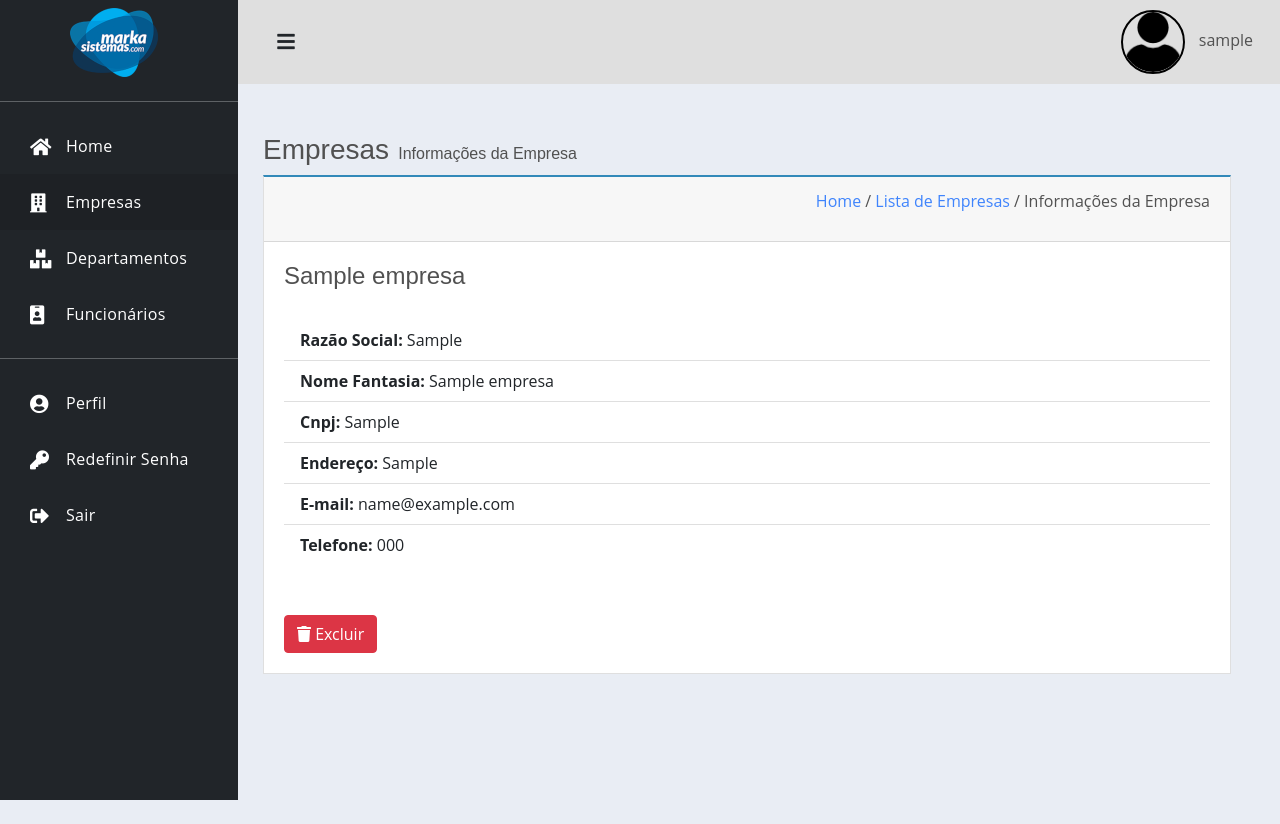
After one commit to fabiomelo1626/gerdoc, a Django app: page /empresas/detalhe-empresa/1/ in a window 1280 px wide. The commit adds this page. Run offline with Django 3.2, Linux system fonts and the light colour scheme; a user stored in the database is signed in; tables that the repository leaves empty hold one stand-in row (values such as "Sample post"); some libraries are stand-ins or nearby versions.

Commit message:
Tel de informações da empresa pronta e view de deletar empresa

```diff
--- /dev/null
+++ b/apps/empresas/templates/empresas/detalhe_empresa.html
@@ -0,0 +1,64 @@
+{% extends 'base.html' %}
+
+{% block title %}Informações da Empresa{% endblock %}
+
+{% block content %}
+<div class="row col-12">
+	<div class="content-header">
+		<hgroup class="content-header-title">
+			<h3>Empresas</h3>
+			<h6>Informações da Empresa</h6>
+		</hgroup>
+		<div class="content-header-pages">
+		</div>
+	</div>
+	<div class='container'>
+		<div class='card'>
+			<div class='card-header header-title'>
+				<p>
+					<a href="{% url 'core:home' %}">Home</a> /
+					<a href="{% url 'empresas:lista_empresas' %}">Lista de Empresas</a> /
+					Informações da Empresa
+				</p>
+			</div>
+			<div class='card-body'>
+				<div>
+					<h4>{{ object.nome_fantasia }}</h4>
+				</div>
+				<ul class="list-group list-group-flush">
+                    <li class="list-group-item">
+                        <strong>Razão Social:</strong>
+                        {{ object.razao_social }}
+                    </li>
+                    <li class="list-group-item">
+                        <strong>Nome Fantasia:</strong>
+                        {{ object.nome_fantasia }}
+                    </li>
+                    <li class="list-group-item">
+                        <strong>Cnpj:</strong>
+                        {{ object.cnpj }}
+                    </li>
+                    <li class="list-group-item">
+                        <strong>Endereço:</strong>
+                        {{ object.endereco }}
+                    </li>
+                    <li class="list-group-item">
+                        <strong>E-mail:</strong>
+                        {{ object.email }}
+                    </li>
+                    <li class="list-group-item">
+                        <strong>Telefone:</strong>
+                        {{ object.telefone }}
+                    </li>
+                </ul>
+                <div class="button-detail col-md-12">
+                    <a href="" type="button" class="btn btn-danger">
+                        <i class="fas fa-trash"></i>
+                        Excluir
+                    </a>
+                </div>
+			</div>
+		</div>
+	</div>
+</div>
+{% endblock %}
--- a/apps/empresas/templates/empresas/lista_empresas.html
+++ b/apps/empresas/templates/empresas/lista_empresas.html
@@ -45,7 +45,7 @@
 								<tbody>
 									<tr scope="row">
 										<td>
-											<a href="">{{ empresa.razao_social }}</a>
+											<a href="{% url 'empresas:detalhe_empresa' empresa.id %}">{{ empresa.razao_social }}</a>
 										</td>
 										<td>{{ empresa.nome_fantasia }}</td>
 										<td>{{ empresa.cnpj }}</td>
--- a/apps/empresas/urls.py
+++ b/apps/empresas/urls.py
@@ -8,4 +8,6 @@ app_name = 'empresas'
 urlpatterns = [
     path('nova-empresa/', login_required(NovaEmpresa.as_view()), name='nova_empresa'),
     path('lista-empresas/', login_required(ListaEmpresas.as_view()), name='lista_empresas'),
+    path('detalhe-empresa/<int:pk>/', login_required(DetalheEmpresa.as_view()), name='detalhe_empresa'),
+    path('deletar-empresa/<int:pk>/', login_required(DeletarEmpresa.as_view()), name='deletar_empresa'),
 ]
--- a/apps/empresas/views.py
+++ b/apps/empresas/views.py
@@ -1,6 +1,11 @@
 from django.shortcuts import render, reverse
-from django.views.generic import CreateView, ListView
 from .models import *
+from django.views.generic import (
+    CreateView,
+    ListView,
+    DetailView,
+    DeleteView,
+)
 
 
 class NovaEmpresa(CreateView):
@@ -11,6 +16,17 @@ class NovaEmpresa(CreateView):
     def get_success_url(self):
         return reverse('empresas:lista_empresas')
 
+
 class ListaEmpresas(ListView):
     model = Empresas
     template_name = 'empresas/lista_empresas.html'
+
+
+class DetalheEmpresa(DetailView):
+    model = Empresas
+    template_name = 'empresas/detalhe_empresa.html'
+
+
+class DeletarEmpresa(DeleteView):
+    model = Empresas
+    template_name = 'empresas/confirme_delete_empresa.html'
--- a/static/assets/scss/apps.css
+++ b/static/assets/scss/apps.css
@@ -441,4 +441,9 @@ h1, .h1 {
 .dashboard-content .card .form span {
   color: red;
 }
+
+.dashboard-content .card .card-body ul {
+  margin-top: 30px;
+  margin-bottom: 50px;
+}
 /*# sourceMappingURL=apps.css.map */
--- /dev/null
+++ b/static/assets/scss/pages/_details.scss
@@ -0,0 +1,10 @@
+.dashboard-content {
+    .card {
+        .card-body {
+            ul {
+                margin-top: 30px;
+                margin-bottom: 50px;
+            }
+        }
+    }
+}
--- a/static/assets/scss/pages/glob.css
+++ b/static/assets/scss/pages/glob.css
@@ -54,4 +54,9 @@
 .dashboard-content .card .form span {
   color: red;
 }
+
+.dashboard-content .card .card-body ul {
+  margin-top: 30px;
+  margin-bottom: 50px;
+}
 /*# sourceMappingURL=glob.css.map */
--- a/static/assets/scss/pages/glob.scss
+++ b/static/assets/scss/pages/glob.scss
@@ -1,3 +1,5 @@
 @import '_lists';
 
 @import '_forms';
+
+@import '_details';
--- a/templates/base.html
+++ b/templates/base.html
@@ -31,7 +31,7 @@
                     <i class="fas fa-home"></i>
                     Home
                 </a>
-                <a href="{% url 'empresas:lista_empresas' %}" class="dashboard-nav-item {% if url_name == 'lista_empresas' or url_name == 'nova_empresa' %}active{% endif %}">
+                <a href="{% url 'empresas:lista_empresas' %}" class="dashboard-nav-item {% if url_name == 'lista_empresas' or url_name == 'nova_empresa' or url_name == 'detalhe_empresa' %}active{% endif %}">
                     <i class="fas fa-building"></i>
                     Empresas
                 </a>
```
Also changed, not shown: apps/empresas/templates/empresas/confirme_delete_empresa.html (added), 2 other files.
